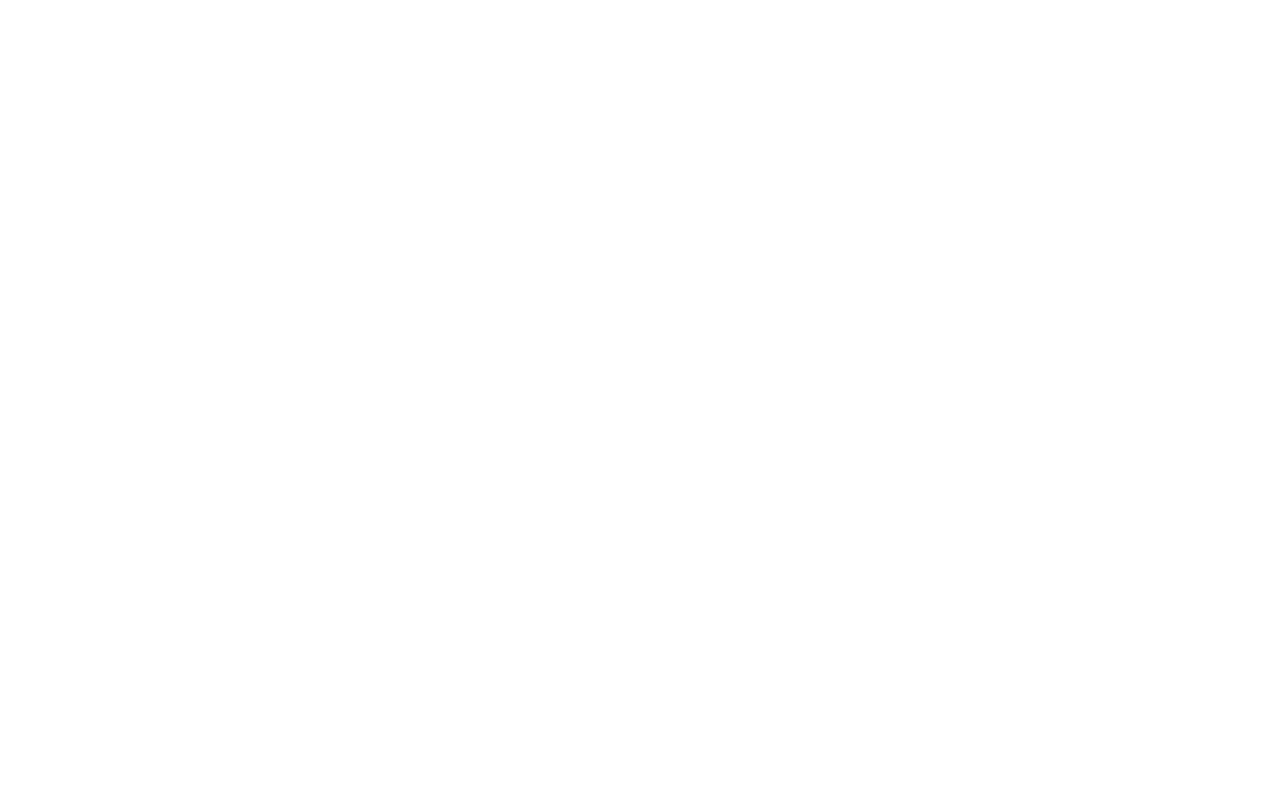
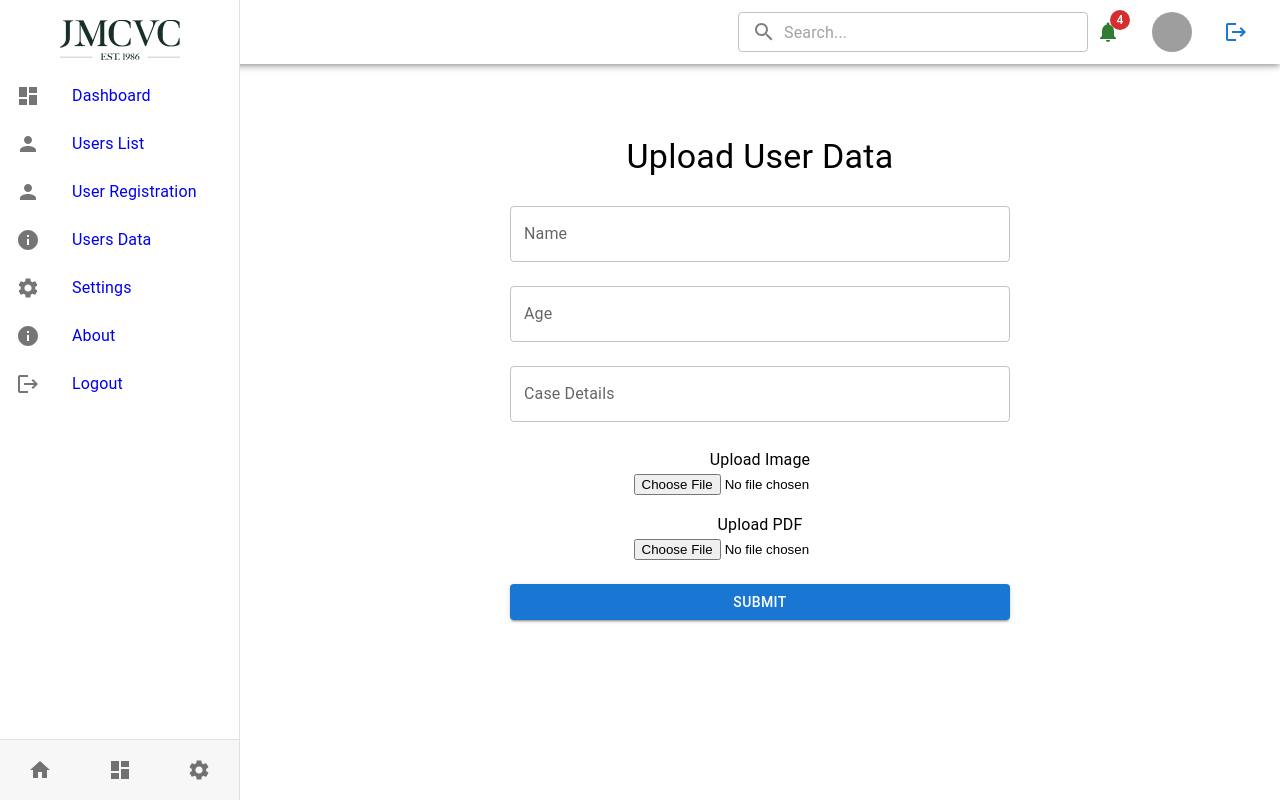
Before and after one commit to mussawir/jmcfrontend, a React (Create React App) app: page /userdata in a window 1280 px wide. Before the commit this address had no page. Built offline with nearby package versions, Linux system fonts and the light colour scheme; grey boxes are pictures that could not be loaded.

Commit message:
updaed drawer and added a new page of userdata

```diff
--- a/src/App.tsx
+++ b/src/App.tsx
@@ -5,6 +5,7 @@
 import UsersList from './pages/UsersList';
 import Register from './pages/Register'; // Import the Register component
 import './App.css';
+import UserData from './pages/UserData'; // Import the Register component
 
 function App() {
   return (
@@ -14,6 +15,8 @@
         <Route path="/dashboard" element={<Dashboard />} />
         <Route path="/users" element={<UsersList />} />
         <Route path="/register" element={<Register />} /> {/* Add Register route */}
+        <Route path="/userdata" element={<UserData />} /> {/* Add Register route */}
+
       </Routes>
     </div>
   );
--- a/src/components/DrawerComponent.tsx
+++ b/src/components/DrawerComponent.tsx
@@ -54,6 +54,12 @@
           </ListItemIcon>
           <ListItemText primary="User Registration" />
         </ListItem>
+        <ListItem component={Link} to="/userdata">
+          <ListItemIcon>
+            <InfoIcon />
+          </ListItemIcon>
+          <ListItemText primary="Users Data" />
+        </ListItem>
         <ListItem component={Link} to="/settings">
           <ListItemIcon>
             <SettingsIcon />
--- /dev/null
+++ b/src/pages/UserData.tsx
@@ -0,0 +1,125 @@
+import React, { useState } from 'react';
+import { Box, TextField, Button, Typography, CircularProgress, Toolbar } from '@mui/material';
+import DrawerComponent from '../components/DrawerComponent'; // Import the Drawer component
+import HeaderComponent from '../components/HeaderComponent'; // Import the Header component
+
+const UserData = () => {
+  const [name, setName] = useState('');
+  const [age, setAge] = useState('');
+  const [caseDetails, setCaseDetails] = useState('');
+  const [image, setImage] = useState<File | null>(null);
+  const [pdf, setPdf] = useState<File | null>(null);
+  const [loading, setLoading] = useState(false);
+
+  const handleFileUpload = (e: React.ChangeEvent<HTMLInputElement>, setter: React.Dispatch<React.SetStateAction<File | null>>) => {
+    if (e.target.files && e.target.files.length > 0) {
+      setter(e.target.files[0]);
+    }
+  };
+
+  const handleSubmit = async () => {
+    setLoading(true);
+    const formData = new FormData();
+    formData.append('name', name);
+    formData.append('age', age);
+    formData.append('caseDetails', caseDetails);
+    if (image) formData.append('image', image);
+    if (pdf) formData.append('pdf', pdf);
+
+    try {
+      const response = await fetch('http://127.0.0.1:5000/upload', {
+        method: 'POST',
+        body: formData,
+      });
+
+      if (response.ok) {
+        alert('User data uploaded successfully!');
+        // Reset the form
+        setName('');
+        setAge('');
+        setCaseDetails('');
+        setImage(null);
+        setPdf(null);
+      } else {
+        alert('Error uploading data');
+      }
+    } catch (error) {
+      console.error('Error:', error);
+    } finally {
+      setLoading(false);
+    }
+  };
+
+  return (
+    <Box sx={{ display: 'flex' }}>
+      {/* Drawer */}
+      <DrawerComponent />
+
+      {/* Main Content */}
+      <Box component="main" sx={{ flexGrow: 1, p: 3 }}>
+        {/* Header */}
+        <HeaderComponent />
+
+        {/* Content Area */}
+        <Toolbar /> {/* Adds spacing below the fixed header */}
+        <Box sx={{ maxWidth: 500, mx: 'auto', mt: 5 }}>
+          <Typography variant="h4" component="h1" gutterBottom>
+            Upload User Data
+          </Typography>
+
+          <TextField
+            label="Name"
+            fullWidth
+            margin="normal"
+            value={name}
+            onChange={(e) => setName(e.target.value)}
+          />
+          <TextField
+            label="Age"
+            type="number"
+            fullWidth
+            margin="normal"
+            value={age}
+            onChange={(e) => setAge(e.target.value)}
+          />
+          <TextField
+            label="Case Details"
+            fullWidth
+            margin="normal"
+            value={caseDetails}
+            onChange={(e) => setCaseDetails(e.target.value)}
+          />
+          <Box sx={{ mt: 2 }}>
+            <Typography variant="subtitle1">Upload Image</Typography>
+            <input
+              type="file"
+              accept="image/*"
+              onChange={(e) => handleFileUpload(e, setImage)}
+            />
+          </Box>
+          <Box sx={{ mt: 2 }}>
+            <Typography variant="subtitle1">Upload PDF</Typography>
+            <input
+              type="file"
+              accept=".pdf"
+              onChange={(e) => handleFileUpload(e, setPdf)}
+            />
+          </Box>
+
+          <Button
+            variant="contained"
+            color="primary"
+            fullWidth
+            sx={{ mt: 3 }}
+            onClick={handleSubmit}
+            disabled={loading}
+          >
+            {loading ? <CircularProgress size={24} /> : 'Submit'}
+          </Button>
+        </Box>
+      </Box>
+    </Box>
+  );
+};
+
+export default UserData;
```
Also changed, not shown: src/pages/Users.tsx (deleted, +0 -133 lines).
